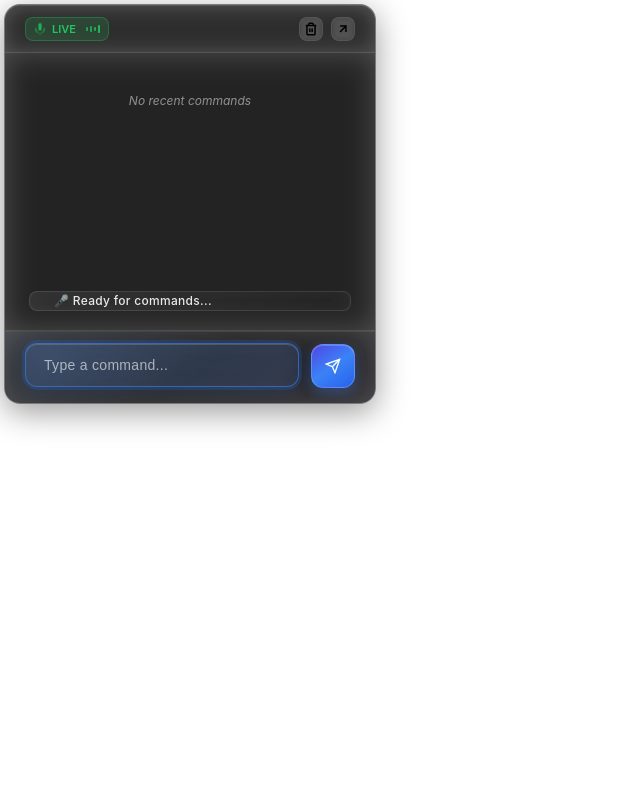
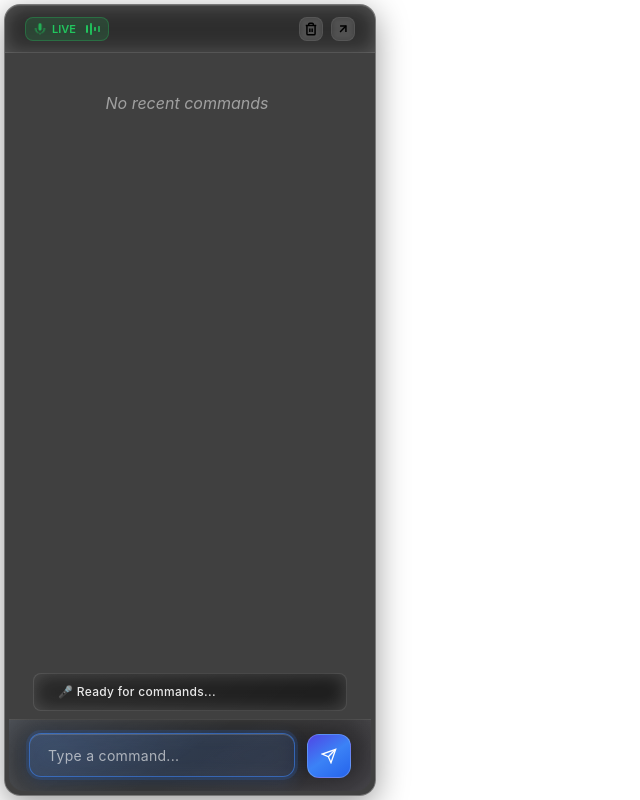
Before and after one commit to abhishrey-dukaan/electron-live-tts, an Electron app: page overlay.html in a window 1200 px wide. Shown: the whole page, without its empty margins (0-640 px from the left). Drawn offline with Linux system fonts and the light colour scheme; no server answers.

Commit message:
ui fixes

```diff
--- a/overlay.html
+++ b/overlay.html
@@ -14,31 +14,34 @@
             background: transparent;
             color: white;
             width: 380px;
-            height: 400px;
-            overflow: hidden;
+            height: 100vh;
             margin: 0;
             padding: 4px;
             position: relative;
             box-sizing: border-box;
+            display: flex;
+            flex-direction: column;
+            overflow: hidden;
         }
 
         .container {
-            padding: 0;
-            height: 400px;
-            width: 100%;
             display: flex;
             flex-direction: column;
-            box-sizing: border-box;
-            border-radius: 16px;
-            overflow: hidden;
-            position: relative;
+            width: 100%;
+            height: 100%;
+            min-height: 400px;
             background: rgba(0, 0, 0, 0.75);
             border: 1px solid rgba(255, 255, 255, 0.3);
+            border-radius: 16px;
             backdrop-filter: blur(30px);
             -webkit-backdrop-filter: blur(30px);
             box-shadow:
                 0 8px 32px rgba(0, 0, 0, 0.4),
                 inset 0 1px 0 rgba(255, 255, 255, 0.2);
+            position: relative;
+            overflow: hidden;
+            transform: translateZ(0);
+            will-change: transform;
         }
 
               .header {
@@ -58,7 +61,7 @@
             flex-shrink: 0;
             position: sticky;
             top: 0;
-            z-index: 10;
+            z-index: 20;
         }
 
         .container {
@@ -204,24 +207,30 @@
         }
 
               .transcript {
-            background: rgba(255, 255, 255, 0.08);
+            flex: 1 1 auto;
+            height: calc(100% - 144px);
+            min-height: 280px;
             padding: 20px;
-            border-bottom: 1px solid rgba(255, 255, 255, 0.1);
+            padding-bottom: 92px;
             display: flex;
             flex-direction: column;
-            flex: 1;
-            box-sizing: border-box;
-            backdrop-filter: blur(15px);
             overflow-y: auto;
             position: relative;
-            height: calc(100% - 120px);
+            background: transparent;
+            transform: translateZ(0);
+            will-change: transform;
+            -webkit-overflow-scrolling: touch;
+            overscroll-behavior: contain;
         }
 
               .transcript-text {
-            font-size: 12px;
-            line-height: 1.4;
-            margin-bottom: 8px;
             word-wrap: break-word;
+            overflow-wrap: break-word;
+            width: 100%;
+            opacity: 1;
+            transition: opacity 0.15s ease;
+            transform: translateZ(0);
+            backface-visibility: hidden;
         }
 
         .transcript-text:last-child {
@@ -237,6 +246,9 @@
         }
 
         .history-entry {
+            opacity: 1;
+            transform: translateZ(0);
+            transition: opacity 0.2s ease;
             margin-bottom: 8px;
             padding: 8px 10px;
             background: rgba(255, 255, 255, 0.05);
@@ -307,10 +319,11 @@
 
         .status-area {
             position: fixed;
-            bottom: 92px;
-            left: 24px;
-            right: 24px;
-            height: 20px;
+            bottom: 84px;
+            left: 28px;
+            right: 28px;
+            height: auto;
+            min-height: 20px;
             font-size: 12px;
             font-weight: 500;
             color: rgba(255, 255, 255, 0.9);
@@ -325,7 +338,7 @@
             align-items: center;
             justify-content: flex-start;
             padding: 8px 12px;
-            margin: 0 0;
+            margin: 0;
             background: linear-gradient(
                 135deg,
                 rgba(255, 255, 255, 0.1) 0%,
@@ -337,6 +350,8 @@
             border: 1px solid rgba(255, 255, 255, 0.1);
             backdrop-filter: blur(10px);
             -webkit-backdrop-filter: blur(10px);
+            transform: translateZ(0);
+            will-change: transform, opacity;
         }
 
         .status-area.visible {
@@ -373,10 +388,14 @@
         }
 
               .input-area {
+            position: fixed;
+            bottom: 4px;
+            left: 4px;
+            right: 4px;
             display: flex;
             gap: 12px;
             align-items: center;
-            padding: 16px 20px 20px 20px;
+            padding: 16px 20px;
             background: linear-gradient(145deg,
                 rgba(255, 255, 255, 0.12) 0%,
                 rgba(255, 255, 255, 0.06) 50%,
@@ -387,11 +406,13 @@
             border-top: 1px solid rgba(255, 255, 255, 0.08);
             backdrop-filter: blur(20px);
             -webkit-backdrop-filter: blur(20px);
-            position: sticky;
-            bottom: 0;
             flex-shrink: 0;
             margin: 0;
-            z-index: 10;
+            z-index: 50;
+            width: calc(100% - 8px);
+            transform: translateZ(0);
+            will-change: transform;
+            backface-visibility: hidden;
         }
 
         .input-area::before {
@@ -425,12 +446,13 @@
             box-sizing: border-box;
             backdrop-filter: blur(15px);
             -webkit-backdrop-filter: blur(15px);
-            transition: all 0.3s cubic-bezier(0.4, 0, 0.2, 1);
+            transition: all 0.2s cubic-bezier(0.4, 0, 0.2, 1);
             box-shadow:
                 inset 0 1px 0 rgba(255, 255, 255, 0.1),
                 0 2px 8px rgba(0, 0, 0, 0.1);
-            position: relative;
-            z-index: 2;
+            transform: translateZ(0);
+            will-change: transform, border-color, box-shadow;
+            backface-visibility: hidden;
         }
 
         .input-field::before {
@@ -464,7 +486,7 @@
             0 0 0 3px rgba(59, 130, 246, 0.15),
             0 4px 16px rgba(59, 130, 246, 0.2),
             0 2px 8px rgba(0, 0, 0, 0.1);
-        transform: translateY(-1px);
+        transform: translateY(-1px) translateZ(0);
       }
 
               .send-btn {
@@ -481,17 +503,11 @@
             display: flex;
             align-items: center;
             justify-content: center;
-            box-sizing: border-box;
-            backdrop-filter: blur(15px);
-            -webkit-backdrop-filter: blur(15px);
-            transition: all 0.3s cubic-bezier(0.4, 0, 0.2, 1);
-            box-shadow:
-                inset 0 1px 0 rgba(255, 255, 255, 0.2),
-                0 4px 12px rgba(59, 130, 246, 0.4),
-                0 2px 4px rgba(0, 0, 0, 0.1);
-            position: relative;
-            z-index: 2;
-            overflow: hidden;
+            flex-shrink: 0;
+            transition: all 0.2s cubic-bezier(0.4, 0, 0.2, 1);
+            transform: translateZ(0);
+            will-change: transform, background;
+            backface-visibility: hidden;
         }
 
         .send-btn::before {
@@ -507,27 +523,11 @@
         }
 
       .send-btn:hover {
-        background: linear-gradient(145deg,
-            #5b21b6 0%,
-            #4f46e5 50%,
-            #3b82f6 100%);
-        transform: translateY(-2px) scale(1.02);
-        box-shadow:
-            inset 0 1px 0 rgba(255, 255, 255, 0.25),
-            0 6px 20px rgba(59, 130, 246, 0.5),
-            0 4px 8px rgba(0, 0, 0, 0.15);
-        border-color: rgba(255, 255, 255, 0.3);
-      }
-
-      .send-btn:hover::before {
-        opacity: 1;
+        transform: translateY(-1px) scale(1.02) translateZ(0);
       }
 
       .send-btn:active {
-        transform: translateY(-1px) scale(0.98);
-        box-shadow:
-            inset 0 1px 0 rgba(255, 255, 255, 0.15),
-            0 3px 10px rgba(59, 130, 246, 0.4);
+        transform: translateY(0) scale(0.98) translateZ(0);
       }
 
       .send-btn:disabled {
@@ -595,6 +595,55 @@
       @keyframes spin {
         from { transform: rotate(0deg); }
         to { transform: rotate(360deg); }
+      }
+
+      /* Custom scrollbar styles */
+      .transcript::-webkit-scrollbar {
+        width: 6px;
+      }
+
+      .transcript::-webkit-scrollbar-track {
+        background: transparent;
+      }
+
+      .transcript::-webkit-scrollbar-thumb {
+        background: rgba(255, 255, 255, 0.2);
+        border-radius: 3px;
+      }
+
+      .transcript::-webkit-scrollbar-thumb:hover {
+        background: rgba(255, 255, 255, 0.3);
+      }
+
+      /* Smooth transitions */
+      .transcript > * {
+        transition: opacity 0.2s ease;
+      }
+
+      /* Prevent content shift */
+      .transcript {
+        scrollbar-gutter: stable;
+      }
+
+      /* Prevent selection flicker */
+      * {
+        -webkit-tap-highlight-color: transparent;
+        -webkit-touch-callout: none;
+        -webkit-user-select: none;
+        user-select: none;
+      }
+
+      .input-field {
+        -webkit-user-select: text;
+        user-select: text;
+      }
+
+      /* Prevent content shift during typing */
+      .input-field {
+        font-family: -apple-system, BlinkMacSystemFont, 'Segoe UI', Roboto, sans-serif;
+        letter-spacing: -0.011em;
+        text-rendering: optimizeLegibility;
+        -webkit-font-smoothing: antialiased;
       }
     </style>
   </head>
--- a/overlay.js
+++ b/overlay.js
@@ -118,40 +118,173 @@
   transcriptArea.scrollTop = transcriptArea.scrollHeight;
 }
 
-// Dynamically resize window based on content
+// Throttle function with leading edge execution
+function throttle(func, limit) {
+  let lastFunc;
+  let lastRan;
+  return function(...args) {
+    if (!lastRan) {
+      func.apply(this, args);
+      lastRan = Date.now();
+    } else {
+      clearTimeout(lastFunc);
+      lastFunc = setTimeout(() => {
+        if ((Date.now() - lastRan) >= limit) {
+          func.apply(this, args);
+          lastRan = Date.now();
+        }
+      }, limit - (Date.now() - lastRan));
+    }
+  }
+}
+
 function resizeWindow() {
   try {
-    // Calculate content height
+    // Get elements
     const header = document.querySelector('.header');
     const transcript = document.querySelector('.transcript');
     const inputArea = document.querySelector('.input-area');
     const statusArea = document.querySelector('.status-area');
+    const container = document.querySelector('.container');
 
-    if (!header || !transcript || !inputArea) return;
+    if (!header || !transcript || !inputArea || !container) return;
 
+    // Store scroll position
+    const scrollTop = transcript.scrollTop;
+    const scrollHeight = transcript.scrollHeight;
+    const isScrolledToBottom = Math.abs((scrollTop + transcript.clientHeight) - scrollHeight) < 2;
+
+    // Use RAF for smooth updates
+    requestAnimationFrame(() => {
+      // Reset any fixed heights to get true content size
+      transcript.style.maxHeight = '';
+      container.style.height = '';
+
+      // Get the actual content height
+      const transcriptContent = Math.max(280, transcript.scrollHeight);
       const headerHeight = header.offsetHeight;
       const inputHeight = inputArea.offsetHeight;
-    const statusHeight = statusArea ? 36 : 0; // Status area height + padding
+      const statusHeight = statusArea ? statusArea.offsetHeight + 16 : 0;
 
-    // Calculate needed transcript height
-    const transcriptContent = transcript.scrollHeight;
-    const maxTranscriptHeight = 300; // Max height from CSS
-    const actualTranscriptHeight = Math.min(transcriptContent, maxTranscriptHeight);
+      // Calculate the minimum height needed for the window
+      const minHeight = 400;
+      const maxHeight = Math.min(800, window.screen.height * 0.8);
 
-    // Calculate total height needed
-    const totalHeight = headerHeight + actualTranscriptHeight + inputHeight + statusHeight + 40; // 40px for margins/padding
+      // Calculate needed height for content
+      const neededHeight = Math.max(minHeight, headerHeight + transcriptContent + inputHeight + 8);
 
-    // Constrain to min/max heights
-    const finalHeight = Math.max(240, Math.min(600, totalHeight));
+      // Set final height within bounds
+      const finalHeight = Math.min(maxHeight, neededHeight);
+
+      // Set transcript max height to allow scrolling if needed
+      const transcriptMaxHeight = Math.max(280, finalHeight - headerHeight - inputHeight - 16);
+      transcript.style.maxHeight = `${transcriptMaxHeight}px`;
+
+      // Restore scroll position
+      if (isScrolledToBottom) {
+        transcript.scrollTop = transcript.scrollHeight;
+      } else {
+        transcript.scrollTop = scrollTop;
+      }
 
       // Request window resize via IPC
       if (typeof require !== 'undefined') {
         const { ipcRenderer } = require('electron');
-      ipcRenderer.send('resize-overlay', { width: 380, height: finalHeight });
+        ipcRenderer.send('resize-overlay', {
+          width: 380,
+          height: finalHeight
+        });
       }
+    });
   } catch (error) {
     console.error('Error resizing window:', error);
   }
+}
+
+// Super throttled resize for input changes
+const inputResizeThrottle = throttle(resizeWindow, 150);
+
+// Regular throttle for other changes
+const regularResizeThrottle = throttle(resizeWindow, 50);
+
+// Handle input changes separately
+const inputField = document.querySelector('.input-field');
+if (inputField) {
+  inputField.addEventListener('input', () => {
+    requestAnimationFrame(inputResizeThrottle);
+  }, { passive: true });
+}
+
+// Call resize on content changes
+const observer = new MutationObserver((mutations) => {
+  // Check if we need to scroll to bottom
+  const transcript = document.querySelector('.transcript');
+  if (!transcript) return;
+
+  const shouldScrollToBottom = mutations.some(mutation => {
+    return mutation.type === 'childList' && mutation.addedNodes.length > 0;
+  });
+
+  requestAnimationFrame(() => {
+    regularResizeThrottle();
+    if (shouldScrollToBottom) {
+      transcript.scrollTop = transcript.scrollHeight;
+    }
+  });
+});
+
+// Observe transcript changes
+const transcript = document.querySelector('.transcript');
+if (transcript) {
+  observer.observe(transcript, {
+    childList: true,
+    subtree: true,
+    characterData: true,
+    attributes: true
+  });
+
+  // Smooth scroll handling with RAF
+  let isScrolling = false;
+  let rafId = null;
+
+  transcript.addEventListener('scroll', () => {
+    isScrolling = true;
+    if (rafId) return;
+
+    rafId = requestAnimationFrame(() => {
+      const statusArea = document.querySelector('.status-area');
+      if (statusArea && statusArea.classList.contains('visible')) {
+        statusArea.classList.remove('visible');
+      }
+      isScrolling = false;
+      rafId = null;
+    });
+  }, { passive: true });
+}
+
+// Initial resize
+resizeWindow();
+
+// Add resize listener for window with RAF
+window.addEventListener('resize', () => {
+  requestAnimationFrame(regularResizeThrottle);
+}, { passive: true });
+
+// Add scroll handler to hide status area when scrolling
+if (transcript) {
+  let scrollTimeout;
+  transcript.addEventListener('scroll', () => {
+    const statusArea = document.querySelector('.status-area');
+    if (statusArea && statusArea.classList.contains('visible')) {
+      statusArea.classList.remove('visible');
+    }
+    clearTimeout(scrollTimeout);
+    scrollTimeout = setTimeout(() => {
+      if (statusArea) {
+        statusArea.classList.add('visible');
+      }
+    }, 1000);
+  });
 }
 
 // Helper function to get relative time
```
Lines whose indentation alone changed are shown as unchanged.
